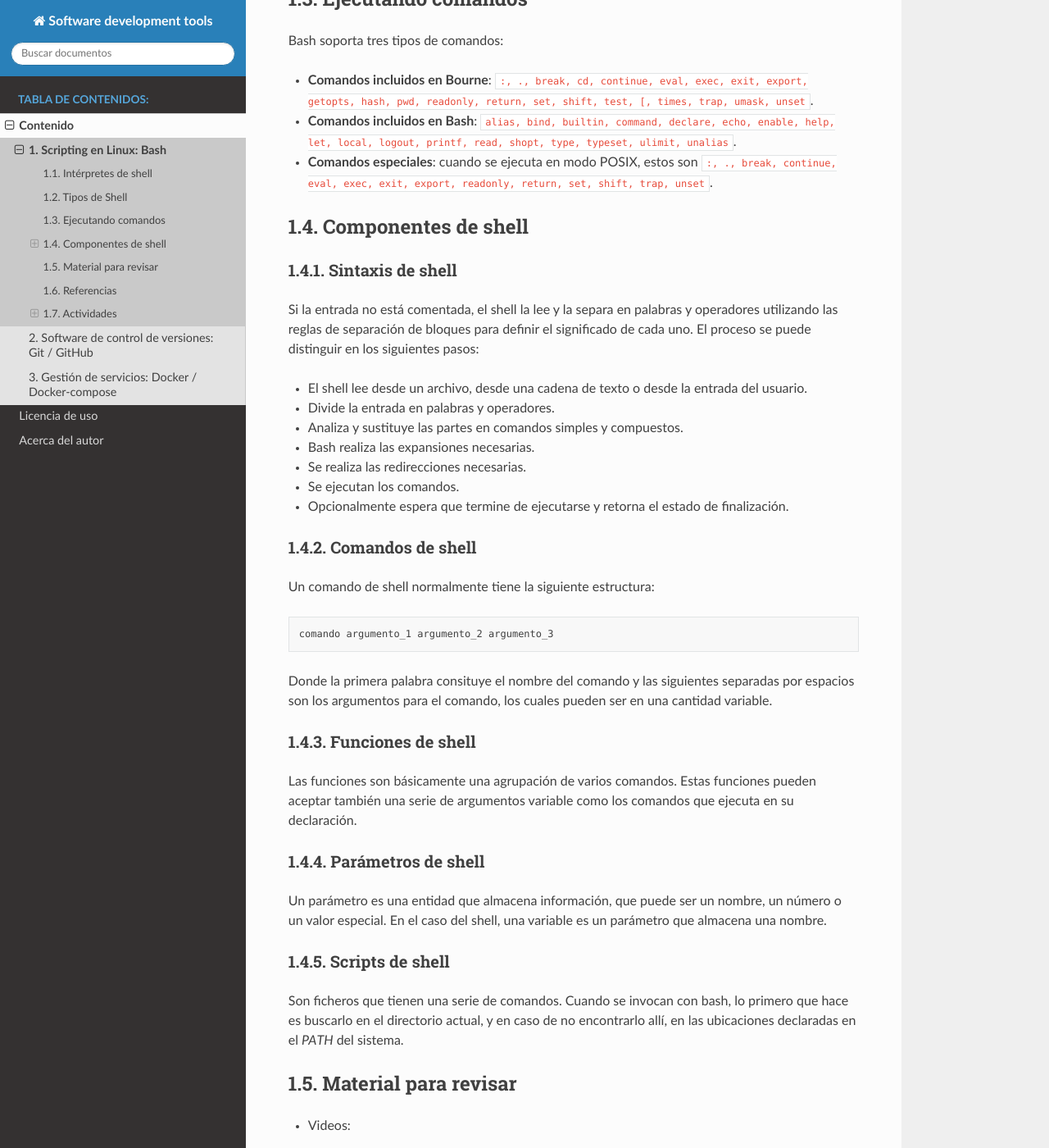
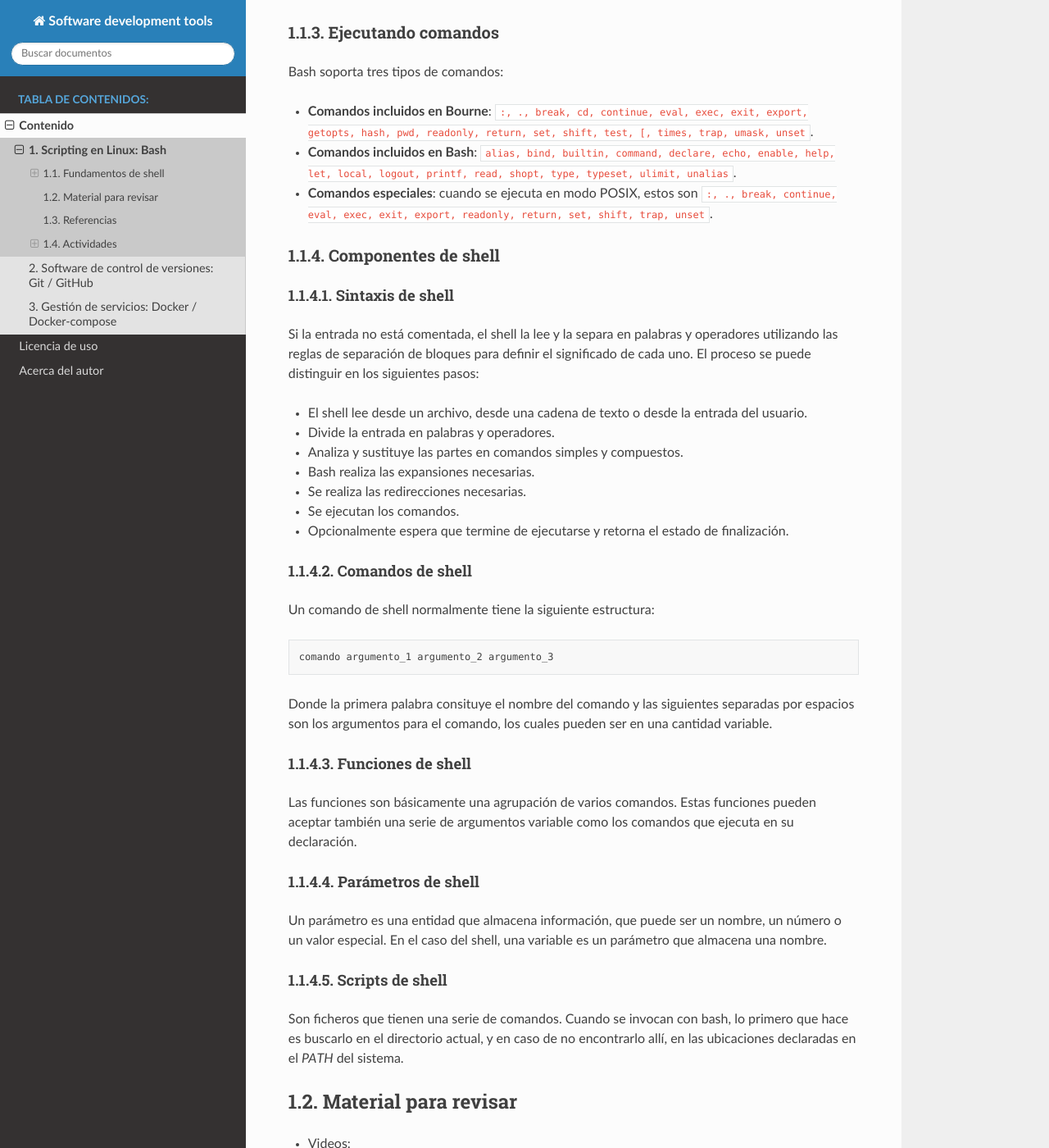
Before and after one commit to LuighiV/course-swdev, a Sphinx documentation site: the page built from docs/source/contents/bash.rst, in a window 1280 px wide and 1400 px high, scrolled down 1449 px. Shown: the whole window at 82% size. Built offline with Sphinx 7.4.7 and the Read the Docs theme 2.0.0, drawn with Linux system fonts in a browser that asks for light colours; some of the changed text lies outside the part shown.

Commit message:
Fix hierarchy in bash contents

```diff
--- a/docs/source/contents/bash.rst
+++ b/docs/source/contents/bash.rst
@@ -16,9 +16,11 @@ desplegar servicios. Para ello se requiere conocer el intérprete de esta
 consola (shell), siendo el más conocido y, en la mayoría de los casos, por
 defecto, Bash.
 
+Fundamentos de shell
+--------------------
 
 Intérpretes de shell
---------------------
+~~~~~~~~~~~~~~~~~~~~
 
 Existen varios intérpretes para comunicarse con la terminal de Linux, entre los
 principales se encuentran:
@@ -46,7 +48,7 @@ archivo :code:`/etc/passwd`.
 A lo largo de esta revisión, se empleará :code:`bash` para todos los ejemplos.
 
 Tipos de Shell
---------------
+~~~~~~~~~~~~~~
 
 Puede ser interactivo o no interactivo, que se refiere a la ineracción entre el
 usuario y la shell y de login o no login, que se refiere al tipo de shell
@@ -78,7 +80,7 @@ usuario ubicado en :code:`/etc/profile`, luego :code:`~/.profile` antes de carga
 
 
 Ejecutando comandos
--------------------
+~~~~~~~~~~~~~~~~~~~
 
 Bash soporta tres tipos de comandos:
 
@@ -90,10 +92,10 @@ Bash soporta tres tipos de comandos:
 
 
 Componentes de shell
---------------------
+~~~~~~~~~~~~~~~~~~~~
 
 Sintaxis de shell
-~~~~~~~~~~~~~~~~~
+"""""""""""""""""
 
 Si la entrada no está comentada, el shell la lee y la separa en palabras y
 operadores utilizando las reglas de separación de bloques para definir el
@@ -117,7 +119,7 @@ pasos:
   finalización.
 
 Comandos de shell
-~~~~~~~~~~~~~~~~~
+"""""""""""""""""
 
 Un comando de shell normalmente tiene la siguiente estructura:
 
@@ -131,7 +133,7 @@ ser en una cantidad variable.
 
 
 Funciones de shell
-~~~~~~~~~~~~~~~~~~
+""""""""""""""""""
 
 Las funciones son básicamente una agrupación de varios comandos. Estas
 funciones pueden aceptar también una serie de argumentos variable como los
@@ -139,13 +141,13 @@ comandos que ejecuta en su declaración.
 
 
 Parámetros de shell
-~~~~~~~~~~~~~~~~~~~
+"""""""""""""""""""
 
 Un parámetro es una entidad que almacena información, que puede ser un nombre,
 un número o un valor especial. En el caso del shell, una variable es un parámetro que almacena una nombre.
 
 Scripts de shell
-~~~~~~~~~~~~~~~~
+""""""""""""""""
 
 Son ficheros que tienen una serie de comandos. Cuando se invocan con bash, lo
 primero que hace es buscarlo en el directorio actual, y en caso de no
```
